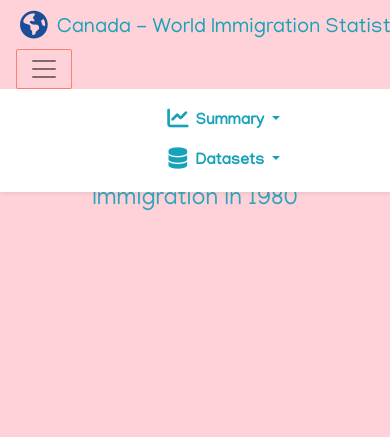
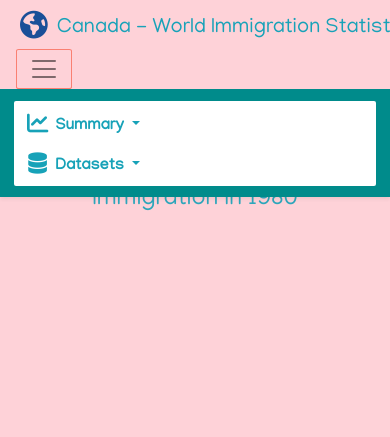
Before and after one commit to amandagward/groupassignment_project_2, a Flask app: page / in a window 390 px wide, after a click that opens the changed part; the page is wider, and only the part inside the window is pictured. Shown: the top 437 px of that part. Run offline with Flask 2, Linux system fonts and the light colour scheme; data that the repository does not hold is empty; some libraries are stand-ins or nearby versions; some web fonts are replaced.

Commit message:
Background Menu formated for mobile screen size.

```diff
--- a/static/css/style.css
+++ b/static/css/style.css
@@ -220,17 +220,24 @@ label {
 	text-align: center;
 }
 
-
-
-
 @media screen and (max-width: 991px) {
 
 	.navbar .migration {
 		margin-left: 0px!important;
 	}
 
+	.float-right {
+		float: none!important;
+	}
+
+	.navbar form {
+		background: #FFFFFF;
+		padding-left: 10px;
+		border-radius: 2px;
+		padding-top: 5px;
+	}
 	.navbar-collapse {
-		background-color: white;
+		background-color: #008b8b;
 		margin-left: -20px;
 		margin-right: -20px;
 		padding: 1% 5% 1% 5%;
```
